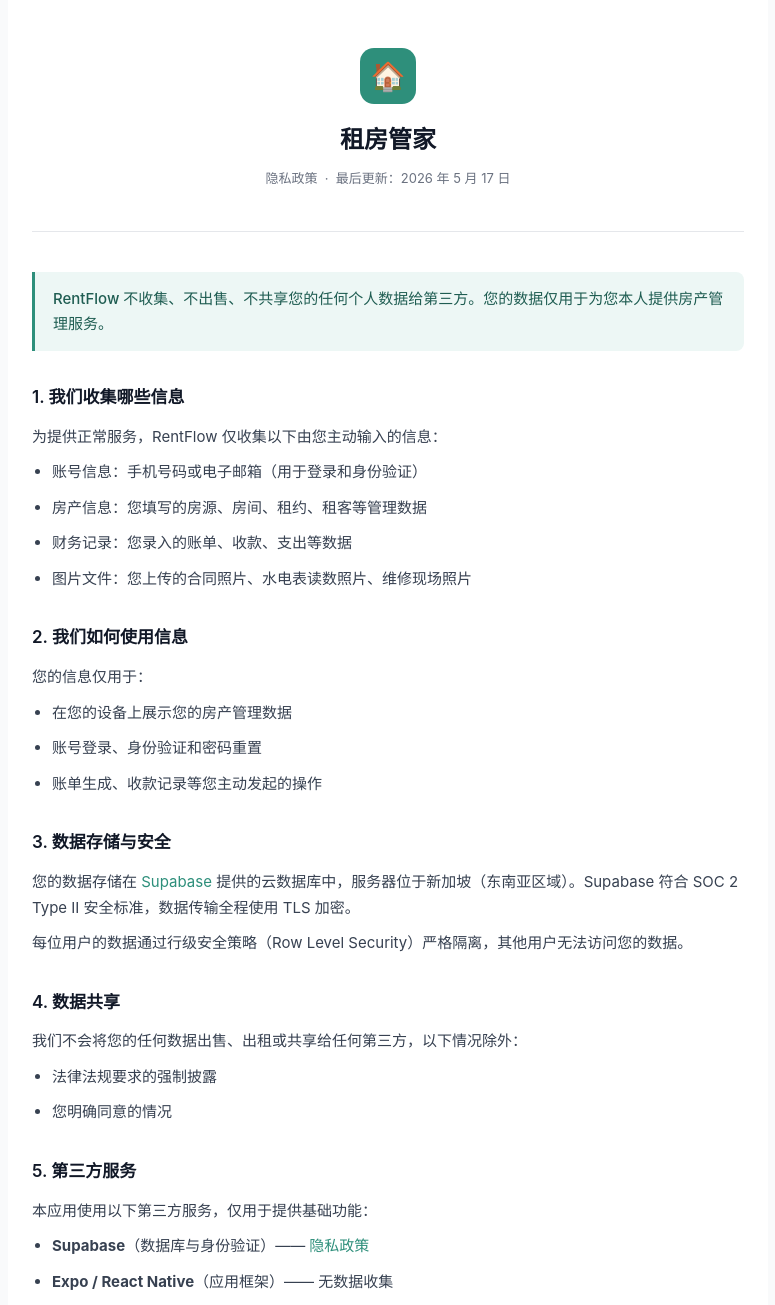
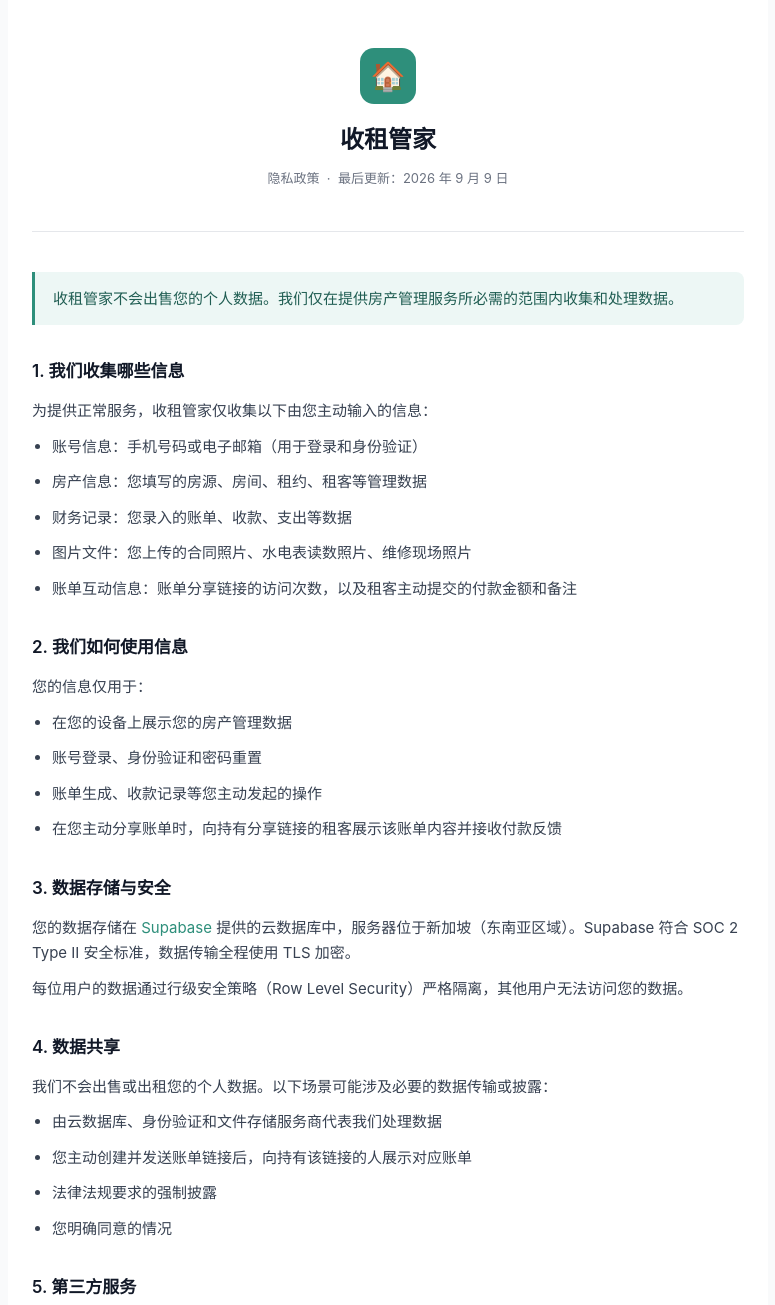
Before and after one commit to gzpok224/rentflow-site, a plain HTML site: page privacy-policy.html in a window 1280 px wide. Shown: the top 1305 px of the page, without its empty margins (252-1027 px from the left). Drawn offline with Linux system fonts and the light colour scheme.

Commit message:
update 收租管家 public policies

```diff
--- a/privacy-policy.html
+++ b/privacy-policy.html
@@ -3,7 +3,7 @@
 <head>
   <meta charset="UTF-8" />
   <meta name="viewport" content="width=device-width, initial-scale=1.0" />
-  <title>隐私政策 - 租房管家</title>
+  <title>隐私政策 - 收租管家</title>
   <style>
     * { box-sizing: border-box; margin: 0; padding: 0; }
     body {
@@ -85,21 +85,22 @@
 <div class="container">
   <header>
     <div class="logo">🏠</div>
-    <h1>租房管家</h1>
-    <p class="meta">隐私政策 &nbsp;·&nbsp; 最后更新：2026 年 5 月 17 日</p>
+    <h1>收租管家</h1>
+    <p class="meta">隐私政策 &nbsp;·&nbsp; 最后更新：2026 年 9 月 9 日</p>
   </header>
 
   <div class="highlight">
-    <p>RentFlow 不收集、不出售、不共享您的任何个人数据给第三方。您的数据仅用于为您本人提供房产管理服务。</p>
+    <p>收租管家不会出售您的个人数据。我们仅在提供房产管理服务所必需的范围内收集和处理数据。</p>
   </div>
 
   <h2>1. 我们收集哪些信息</h2>
-  <p>为提供正常服务，RentFlow 仅收集以下由您主动输入的信息：</p>
+  <p>为提供正常服务，收租管家仅收集以下由您主动输入的信息：</p>
   <ul>
     <li>账号信息：手机号码或电子邮箱（用于登录和身份验证）</li>
     <li>房产信息：您填写的房源、房间、租约、租客等管理数据</li>
     <li>财务记录：您录入的账单、收款、支出等数据</li>
     <li>图片文件：您上传的合同照片、水电表读数照片、维修现场照片</li>
+    <li>账单互动信息：账单分享链接的访问次数，以及租客主动提交的付款金额和备注</li>
   </ul>
 
   <h2>2. 我们如何使用信息</h2>
@@ -108,6 +109,7 @@
     <li>在您的设备上展示您的房产管理数据</li>
     <li>账号登录、身份验证和密码重置</li>
     <li>账单生成、收款记录等您主动发起的操作</li>
+    <li>在您主动分享账单时，向持有分享链接的租客展示该账单内容并接收付款反馈</li>
   </ul>
 
   <h2>3. 数据存储与安全</h2>
@@ -115,8 +117,10 @@
   <p>每位用户的数据通过行级安全策略（Row Level Security）严格隔离，其他用户无法访问您的数据。</p>
 
   <h2>4. 数据共享</h2>
-  <p>我们不会将您的任何数据出售、出租或共享给任何第三方，以下情况除外：</p>
+  <p>我们不会出售或出租您的个人数据。以下场景可能涉及必要的数据传输或披露：</p>
   <ul>
+    <li>由云数据库、身份验证和文件存储服务商代表我们处理数据</li>
+    <li>您主动创建并发送账单链接后，向持有该链接的人展示对应账单</li>
     <li>法律法规要求的强制披露</li>
     <li>您明确同意的情况</li>
   </ul>
@@ -137,7 +141,7 @@
   <p>如您拒绝授权，应用其他功能不受影响。</p>
 
   <h2>7. 账号注销与数据删除</h2>
-  <p>您可以随时在 <strong>「我的」→「注销账号」</strong> 永久删除您的账号及所有相关数据，包括：房产、房间、租约、租客、账单、财务记录及上传图片。删除操作不可撤销，我们不会保留任何副本。</p>
+  <p>您可以随时在 <strong>「我的」→「注销账号」</strong> 删除您的账号及相关业务数据，包括房产、房间、租约、租客、账单和财务记录。删除操作不可撤销；因安全备份、故障恢复或法律义务保留的数据，将在相应保留期限届满后删除或匿名化。</p>
 
   <h2>8. 儿童隐私</h2>
   <p>本应用面向 18 岁及以上的成年房东用户，我们不会故意收集 18 岁以下用户的个人信息。</p>
@@ -150,7 +154,7 @@
   <p>📧 <a href="mailto:support@rentflow.app">support@rentflow.app</a></p>
 
   <footer>
-    © 2026 RentFlow &nbsp;·&nbsp; 保留所有权利<br/>
+    © 2026 收租管家 &nbsp;·&nbsp; 保留所有权利<br/>
     <a href="mailto:support@rentflow.app">support@rentflow.app</a>
   </footer>
 </div>
```
Also changed, not shown: support.html (+5 -5 lines).
